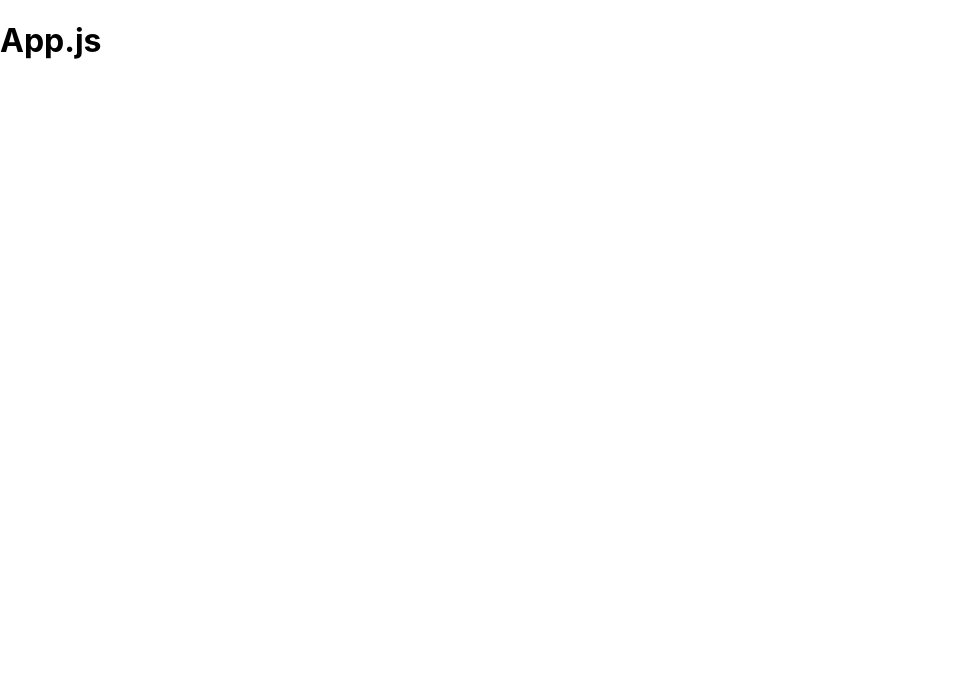
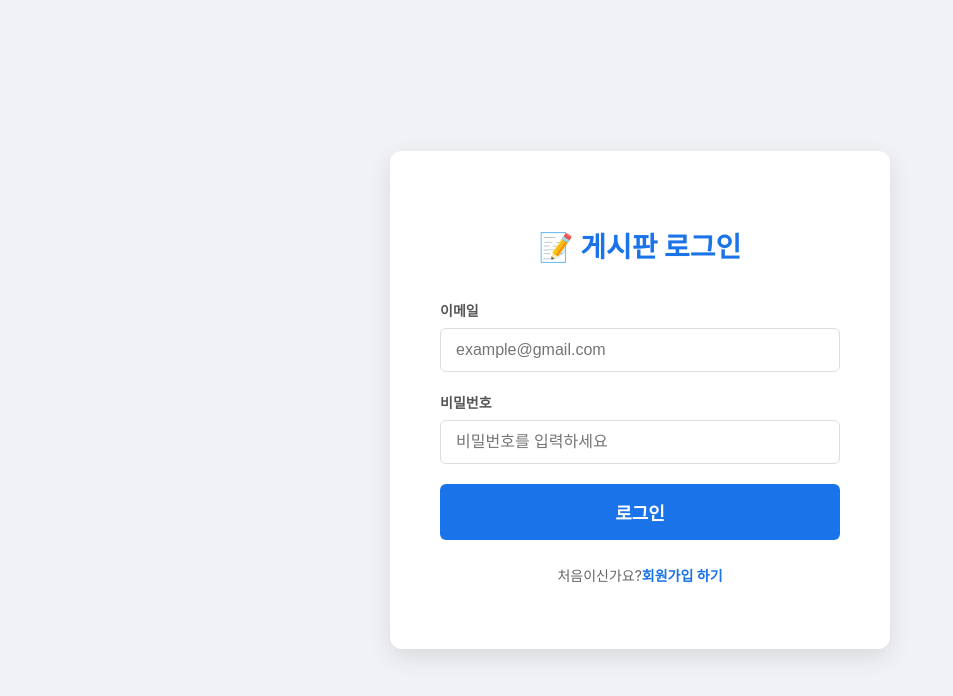
Before and after one commit to jks2024/hm-react-jwt, a React (Create React App) app: page / in a window 1280 px wide. Shown: the top 696 px of the page, without its empty margins (0-953 px from the left). Built offline with nearby package versions, Linux system fonts and the light colour scheme.

Commit message:
라우터 처리

```diff
--- a/src/App.js
+++ b/src/App.js
@@ -1,10 +1,25 @@
 import "./App.css";
+import { BrowserRouter, Routes, Route, Navigate } from "react-router-dom";
+import BoardLayout from "./pages/BoardLayout";
+import LoginPage from "./pages/LoginPage";
+import SignUpPage from "./pages/SignUpPage";
+import PostListPage from "./pages/PostListPage";
+import PostDetailPage from "./pages/PostDetailPage";
+import PostWritePage from "./pages/PostWritePage";
 
 function App() {
   return (
-    <>
-      <h1>App.js</h1>
-    </>
+    <BrowserRouter>
+      <Routes>
+        <Route path="/" element={<LoginPage />} />
+        <Route path="/signup" element={<SignUpPage />} />
+        <Route element={<BoardLayout />}>
+          <Route path="/posts" element={<PostListPage />} />
+          <Route path="/posts/:id" element={<PostDetailPage />} />
+          <Route path="posts/new" element={<PostWritePage />} />
+        </Route>
+      </Routes>
+    </BrowserRouter>
   );
 }
 
--- a/src/pages/LoginPage.js
+++ b/src/pages/LoginPage.js
@@ -82,9 +82,9 @@ const LoginPage = () => {
   const [password, setPassword] = useState("");
 
   const handleLogin = async (e) => {
-    e.preventDefault();
+    e.preventDefault(); // form의 기본 이벤트 제거
     try {
-      const response = await AxiosApi.login(email, password);
+      const response = await AxiosApi.login(email, password); // 비동기 통신
 
       // 백엔드 ApiResponse 구조: response.data.data = TokenDto
       const { accessToken, refreshToken } = response.data.data;
--- /dev/null
+++ b/src/pages/PostDetailPage.js
@@ -0,0 +1,10 @@
+// 게시글 상세 조회
+const PostDetailPage = () => {
+  return (
+    <>
+      <p>게시글 상세 조회</p>
+    </>
+  );
+};
+
+export default PostDetailPage;
--- /dev/null
+++ b/src/pages/PostListPage.js
@@ -0,0 +1,11 @@
+// 게시글 목록
+
+const PostListPage = () => {
+  return (
+    <>
+      <p>게시글 목록</p>
+    </>
+  );
+};
+
+export default PostListPage;
--- /dev/null
+++ b/src/pages/PostWritePage.js
@@ -0,0 +1,11 @@
+// 게시글 작성
+
+const PostWritePage = () => {
+  return (
+    <>
+      <p>게시글 작성</p>
+    </>
+  );
+};
+
+export default PostWritePage;
```
